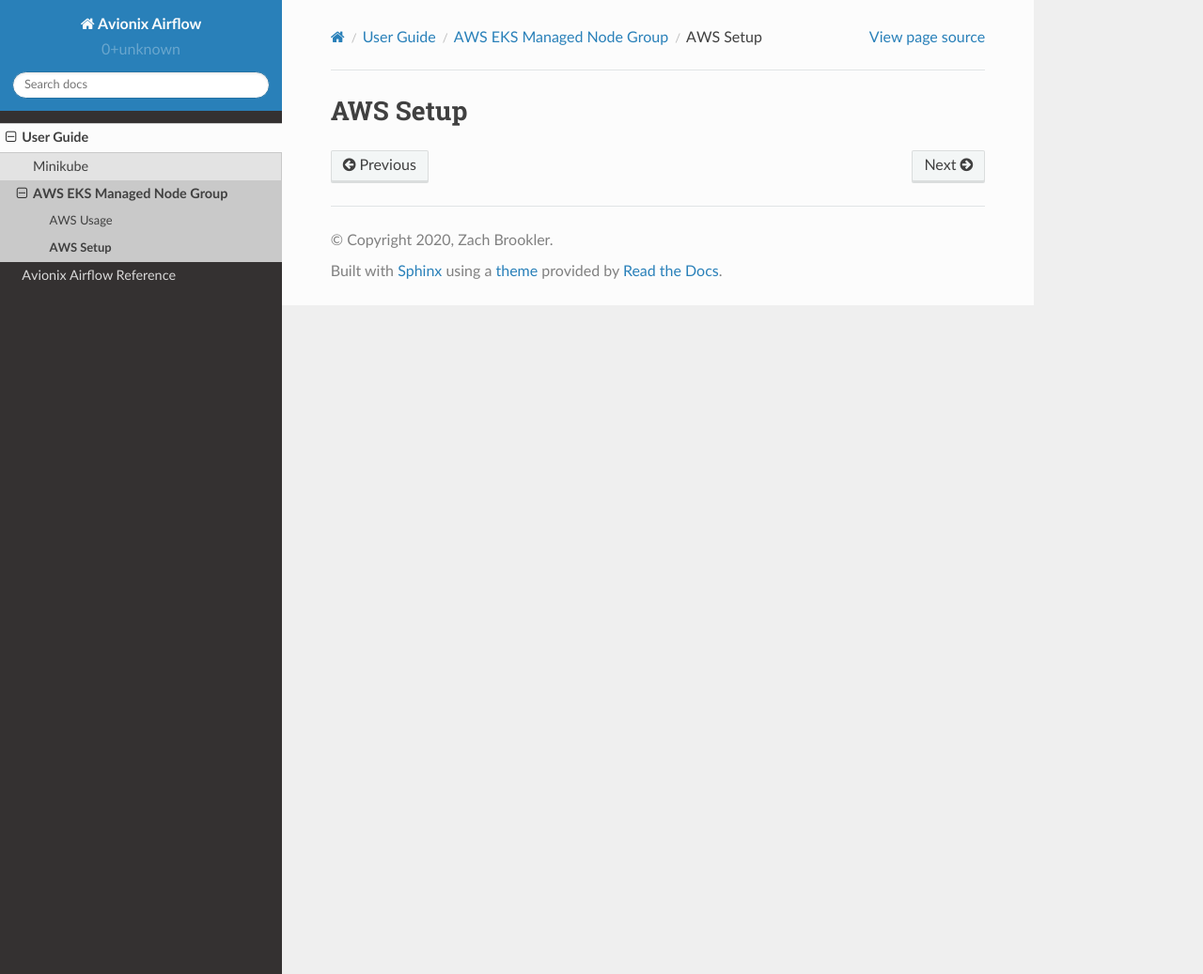
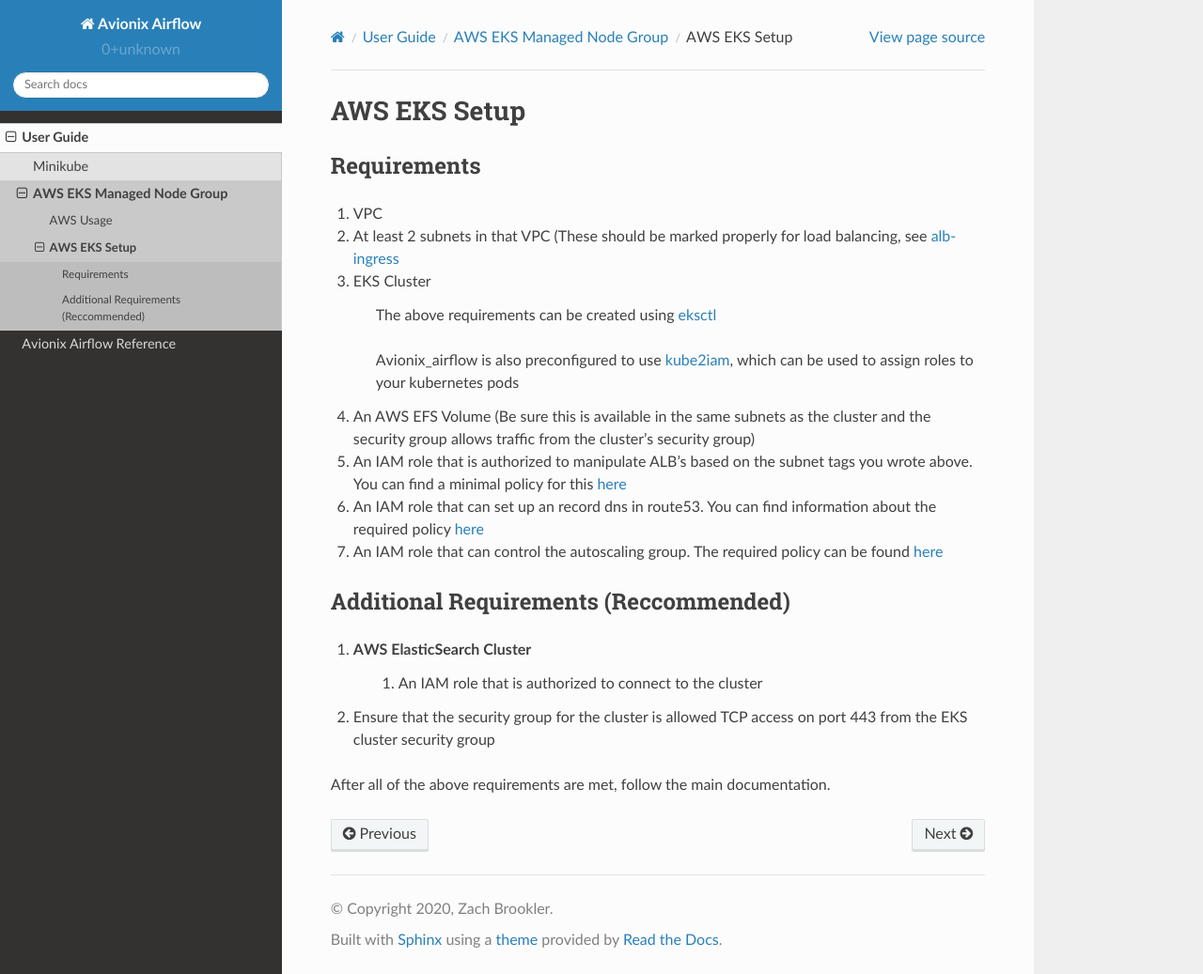
Before and after one commit to zbrookle/avionix_airflow, a Sphinx documentation site: the page built from docs/source/user_guide/aws/setup.rst, in a window 1280 px wide and 1037 px high. Shown: the whole window at 94% size. Built offline with Sphinx 7.4.7 and the Read the Docs theme 2.0.0, drawn with Linux system fonts in a browser that asks for light colours.

```diff
--- a/docs/source/user_guide/aws/setup.rst
+++ b/docs/source/user_guide/aws/setup.rst
@@ -1,2 +1,29 @@
-AWS Setup
-=========
+AWS EKS Setup
+=============
+
+Requirements
+------------
+
+#. VPC
+#. At least 2 subnets in that VPC (These should be marked properly for load balancing, see `alb-ingress <https://docs.aws.amazon.com/eks/latest/userguide/alb-ingress.html>`__
+#. EKS Cluster
+
+    The above requirements can be created using `eksctl <https://eksctl.io/>`__
+
+    Avionix_airflow is also preconfigured to use `kube2iam <https://github.com/jtblin/kube2iam>`__,
+    which can be used to assign roles to your kubernetes pods
+
+#. An AWS EFS Volume (Be sure this is available in the same subnets as the cluster and the security group allows traffic from the cluster's security group)
+#. An IAM role that is authorized to manipulate ALB's based on the subnet tags you wrote above. You can find a minimal policy for this `here <https://github.com/kubernetes-sigs/aws-alb-ingress-controller/blob/0338ed144f584c7a7738b4bf1d8ca8c827e7abb0/docs/examples/iam-policy.json#L117-L126>`__
+#. An IAM role that can set up an record dns in route53. You can find information about the required policy `here <https://github.com/kubernetes-sigs/external-dns/blob/master/docs/tutorials/aws.md#iam-permissions>`__
+#. An IAM role that can control the autoscaling group. The required policy can be found `here <https://docs.aws.amazon.com/eks/latest/userguide/cluster-autoscaler.html>`__
+
+Additional Requirements (Reccommended)
+--------------------------------------
+
+#. AWS ElasticSearch Cluster
+    1. An IAM role that is authorized to connect to the cluster
+#. Ensure that the security group for the cluster is allowed TCP access on port 443 from the EKS cluster security group
+
+
+After all of the above requirements are met, follow the main documentation.
```
Also changed, not shown: avionix_airflow/kubernetes/cloud/aws/AWS_SETUP.md (deleted, +0 -32 lines), docs/source/index.rst (+11 -3 lines).
